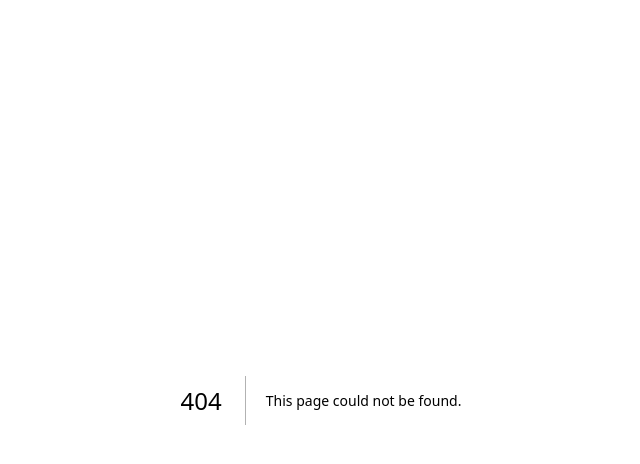
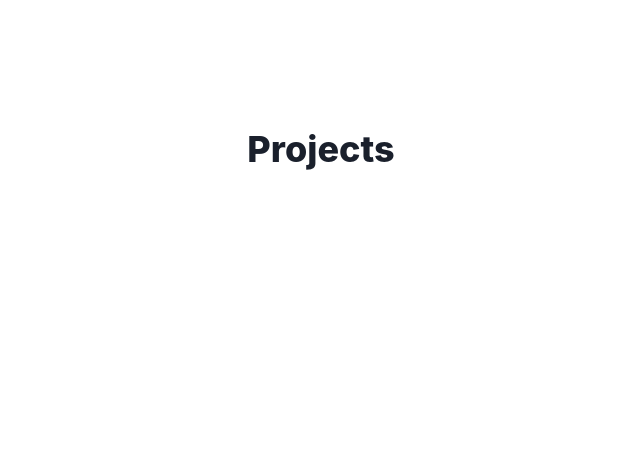
Before and after one commit to theMillenniumFalcon/legion, a Next.js app: page /projects in a window 1280 px wide. Before the commit this address had no page. Shown: the top 464 px of the page, without its empty margins (319-959 px from the left). Built offline with nearby package versions, Linux system fonts and the light colour scheme.

Commit message:
projects

```diff
--- /dev/null
+++ b/pages/projects/index.tsx
@@ -0,0 +1,17 @@
+import Head from 'next/head';
+import { Flex, Heading } from '@chakra-ui/react';
+
+const Projects = () => {
+    return (
+        <>
+            <Head>
+                <title>Projects | legion</title>
+            </Head>
+            <Flex height="300px" alignItems="center" justifyContent="center">
+                <Heading as="h1" fontWeight="800">Projects</Heading>
+            </Flex>
+        </>
+    )
+}
+
+export default Projects
```
